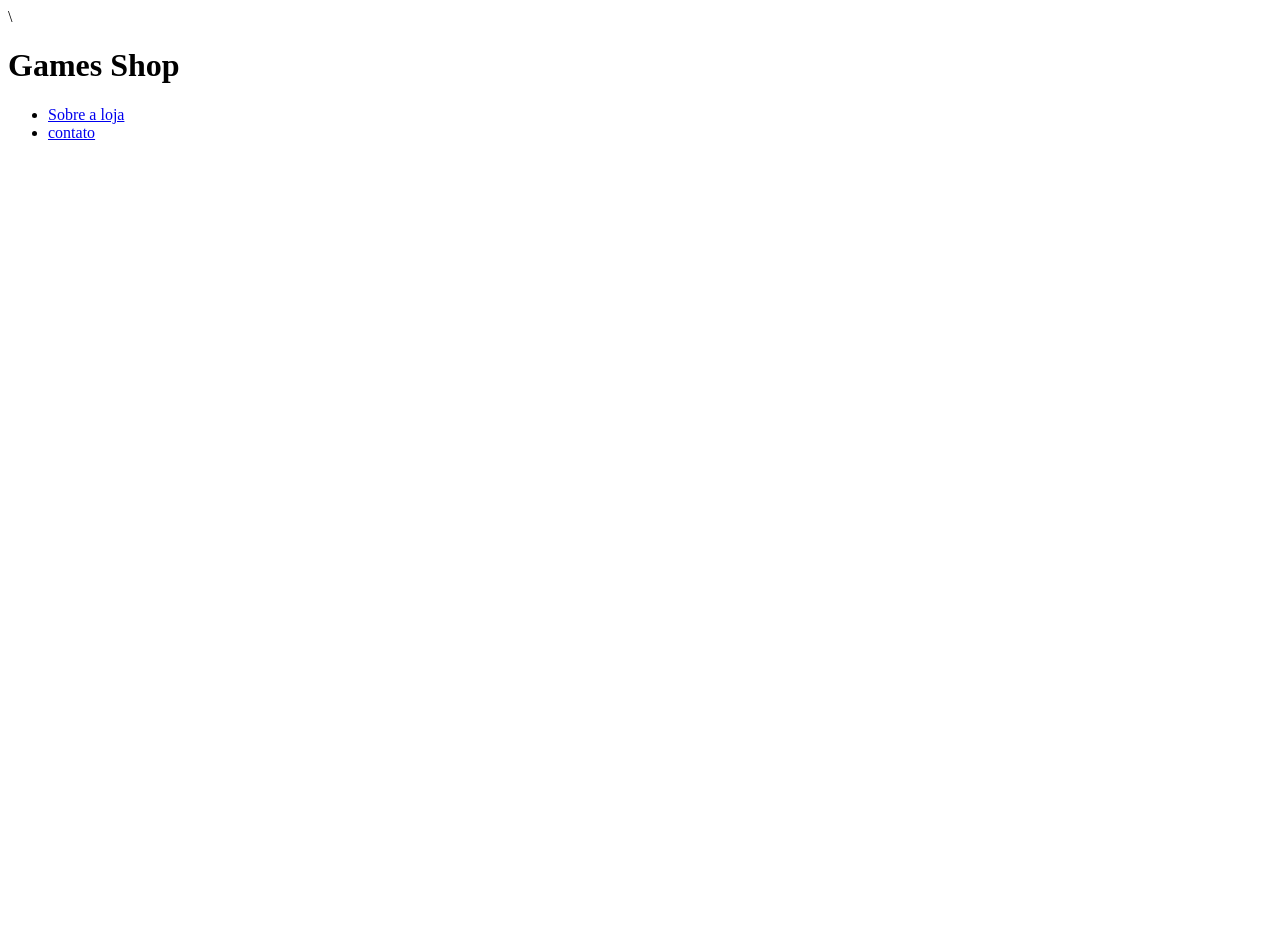
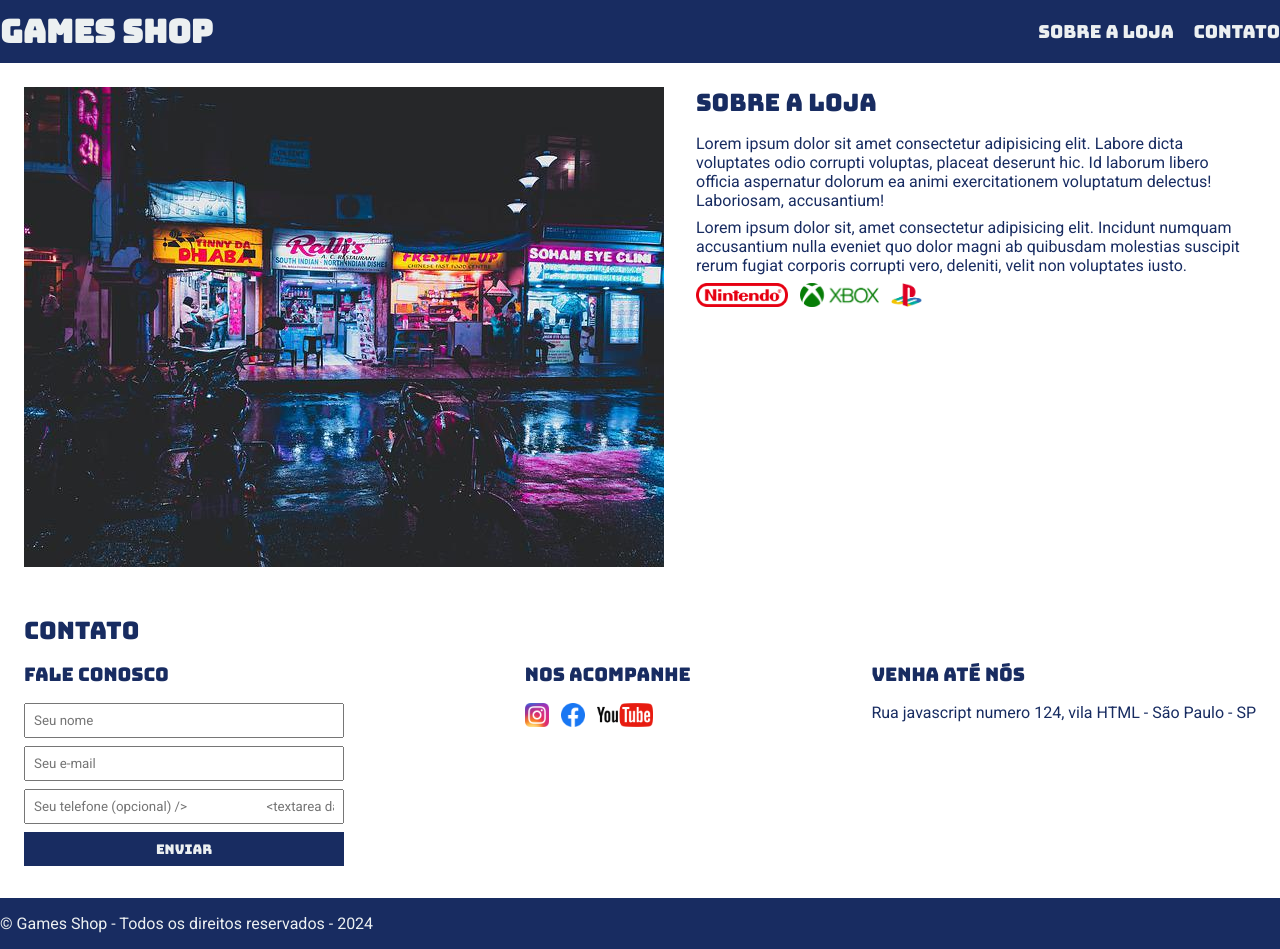
Before and after one commit to Gustavo-dev-resende/site_gameshop, a plain HTML site: page index.html in a window 1280 px wide. Before the commit the page ends 800 px from the top, so only its background shows below. Drawn offline with Linux system fonts and the light colour scheme.

Commit message:
commit inicial

```diff
--- a/index.html
+++ b/index.html
@@ -1,22 +1,87 @@
 <!DOCTYPE html>
-<html lang="pt-br">
+<html lang="en">
 <head>
     <meta charset="UTF-8">
     <meta name="viewport" content="width=device-width, initial-scale=1.0">
-    <title>Games shop - A sua loja de games</title>
-    <link ral="stylesheet" href="./main.css">
+    <title>Games Shop - Sua loja de games</title>
+    <link rel="stylesheet" href="style.css">
+    <link rel="preconnect" href="https://fonts.googleapis.com">
+<link rel="preconnect" href="https://fonts.gstatic.com" crossorigin>
+<link href="https://fonts.googleapis.com/css2?family=Bungee&family=Roboto:ital,wght@0,100;0,300;0,400;0,500;0,700;0,900;1,100;1,300;1,400;1,500;1,700;1,900&display=swap" rel="stylesheet">
 </head>
 <body>
     <header>
-        <div class="container">\
+        <div class="container">
             <h1>Games Shop</h1>
             <nav>
                 <ul>
-                    <li><a href="#">Sobre a loja</a></li>
-                    <li><a href="#">contato</a></li>
+                    <li><a href="#about">Sobre a loja</a></li>
+                    <li><a href="#contact">contato</a></li>
                 </ul>
             </nav>
         </div>
     </header>
+    <section id="about">
+       <div class="container">
+        <img class="store-front" src="./images/loja.jpg" alt="layout da loja"/>
+        <div>
+            <h2>Sobre a loja</h2>
+            <p>Lorem ipsum dolor sit amet consectetur adipisicing elit. Labore dicta voluptates odio corrupti voluptas, placeat deserunt hic. Id laborum libero officia aspernatur dolorum ea animi exercitationem voluptatum delectus! Laboriosam, accusantium!</p>
+            <p>Lorem ipsum dolor sit, amet consectetur adipisicing elit. Incidunt numquam accusantium nulla eveniet quo dolor magni ab quibusdam molestias suscipit rerum fugiat corporis corrupti vero, deleniti, velit non voluptates iusto.</p>
+            <ul class="brands-list">
+                <li><img src="images/nintendo.png" alt="nintendo"/></li>
+                <li><img src="images/xbox.png" alt="xbox"/></li>
+                <li><img src="images/playstation.png" alt="playstation"/></li>
+            </ul>
+        </div>
+       </div>
+    </section>
+    <section id="contact">
+        <div class="container">
+            <h2>contato</h2>
+            <div class="contact-methods">
+                <div>
+                    <h3>Fale conosco</h3>
+                    <form>
+                        <input type="text" placeholder="Seu nome" required />
+                        <input type="email" placeholder="Seu e-mail" required />
+                        <input type="tel" placeholder="Seu telefone (opcional) />
+                        <textarea placeholder="Sua mensagem" required></textarea>
+                        <button type="submit">Enviar</button>
+                    </form>
+                </div>
+                <div>
+                    <h3>Nos acompanhe</h3>
+                    <ul class="social-links">
+                        <li>
+                            <a href="#" title="Siga-nos no facebook"></a>
+                            <img src="./images/instagram.png" alt="Logo do facebook">
+                        </li>
+                        <li>
+                            <a href="#" title="Siga-nos no instagram"></a>
+                            <img src="./images/facebook.png" alt="Logo do instagram">
+                        </li>
+                        <li>
+                            <a href="#" title="Visite nosso canal no youtube"></a>
+                            <img src="./images/youtube.png" alt="Logo do youtube">
+                        </li>
+                    </ul>
+                </div>
+                <div>
+                    <h3>Venha até nós</h3>
+                    <p>
+                        Rua javascript numero 124, vila HTML - São Paulo - SP
+                    </p>
+                </div>
+            </div>
+         </div>
+    </section>
+    <footer>
+        <div class="container">
+            <p>
+                &copy; Games Shop - Todos os direitos reservados - 2024
+            </p>
+        </div>
+    </footer>
 </body>
 </html>
--- a/main.css
+++ /dev/null
@@ -1,34 +0,0 @@
-* {
-    margin: 0;
-    padding: 0;
-    box-sizing: border-box;
-}
-
-header {
-    padding: 10px 0;
-    background-color: blue;
-    color: white;
-}
-
-header nav li {
-    display: inline;
-    margin-left: 16px;
-    font-size: 24px;
-}
-
-header nav li a {
-    color: white;
-    text-decoration: none;
-}
-
-.container {
-    max-width: 1280px;
-    width: 100%;
-    margin:0 auto;
-}
-
-header .container{
-    display: flex;
-    align-items: center;
-    justify-content: space-between;
-}
--- /dev/null
+++ b/style.css
@@ -0,0 +1,141 @@
+* {
+    margin: 0;
+    padding: 0;
+    box-sizing: border-box;
+}
+
+header,
+section h2,
+section h3,
+form button {
+font-family: "Bungee", cursive;
+font-weight: normal;
+}
+
+body, input, textarea {
+    font-family:"Roboto", sans-serif;
+}
+
+header {
+    padding: 10px 0;
+    background-color: #182c61;
+    color: #ecf0f1;
+}
+
+header nav li {
+    display: inline;
+    margin-left: 16px;
+    font-size: 18px;
+}
+
+header nav li a {
+    color: #ecf0f1;
+    text-decoration: none;
+}
+
+.container {
+    max-width: 1280px;
+    width: 100%;
+    margin:0 auto;
+}
+
+header .container,
+section .container{
+    display: flex;
+    align-items: center;
+    justify-content: space-between;
+}
+
+.brands-list img {
+    height: 24px;
+}
+
+.brands-list li{
+    display: inline;
+    margin-right: 8px;
+}
+
+section .container {
+    align-items: start;
+}
+
+section {
+    padding: 24px;
+}
+
+section h2 {
+    margin-bottom: 16px;
+    color:#182c61
+}
+
+section p {
+    margin-bottom: 8px;
+color:#182c61;
+}
+
+.store-front {
+    margin-right:32px;
+}
+
+.social-links img {
+    height: 24px;
+}
+
+.social-links li {
+    display: inline;
+    margin-right: 8px;
+}
+
+.social-links li a {
+    text-decoration: none;
+}
+
+#contact .container {
+    display:block;
+}
+
+.contact-methods {
+    display: flex;
+    justify-content: space-between;
+
+}
+
+form input,
+form textarea,
+form button {
+    display:block;
+    width: 320px;
+    margin-bottom: 8px;
+    padding: 8px;
+}
+
+form textarea {
+    resize: none;
+    height:180px;
+}
+
+section h3 {
+    color:#182c61;
+    margin-bottom: 16px;
+}
+
+form button {
+    background:#182c61;
+    color: #ecf0f1;
+    border: none;
+    cursor: pointer;
+}
+
+form button:hover {
+    background-color:#314e9e;
+}
+
+input:focus, textarea:focus {
+    outline-color: #182c61;
+}
+
+footer {
+    background-color: #182c61;
+    color: #ecf0f1;
+   padding: 16px 0;
+}
```
Also changed, not shown: images/facebook.png (added), images/instagram.png (added), images/loja.jpg (added), images/nintendo.png (added), images/playstation.png (added), images/xbox.png (added), images/youtube.png (added).
